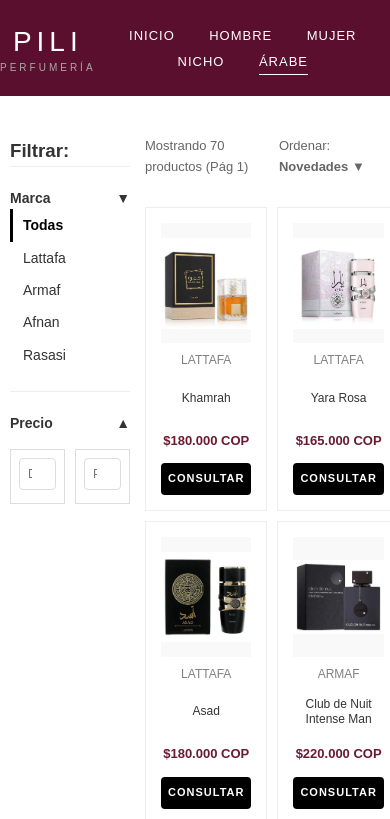
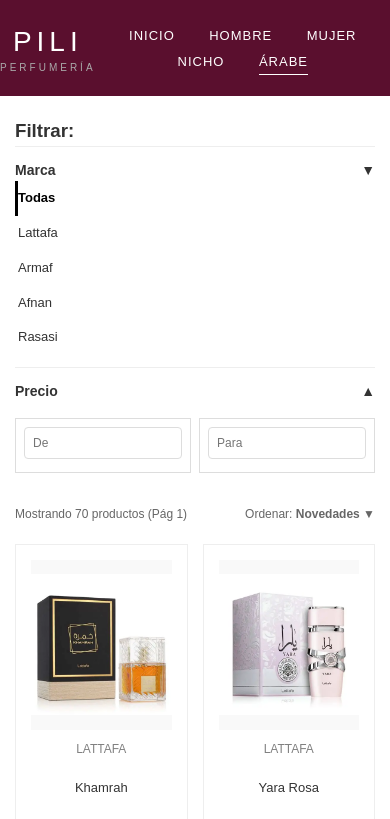
Before and after one commit to juandamonper2006-commits/perfumeriapili10, a website built with Vite: page paginas/arabe.html in a window 390 px wide. Shown: the top 819 px of the page. Built offline with nearby package versions, Linux system fonts and the light colour scheme.

Commit message:
Update catalogo.css

```diff
--- a/paginas/catalogo.css
+++ b/paginas/catalogo.css
@@ -396,70 +396,106 @@ button:hover, .btn-add:hover { background: #5a0f2e; }
 
 
 
-/*==============================
-   SOLO CELULAR
-==============================*/
+/* ==========================================
+   RESPONSIVE SOLO PARA CELULAR
+   (NO AFECTA LA VERSIÓN DE PC)
+========================================== */
 
 @media screen and (max-width:768px){
 
-    /* Mantener filtro a la izquierda */
+    /* Layout */
     .container{
         display:flex;
-        flex-direction:row;
-        align-items:flex-start;
-        gap:15px;
-        padding:0 10px;
+        flex-direction:column;
+        gap:20px;
+        margin:20px auto;
+        padding:0 15px;
     }
 
+    /* Filtros */
     .filters{
-        width:120px;
-        flex-shrink:0;
+        width:100%;
     }
 
-    .products-section{
-        flex:1;
-        min-width:0;
+    .filter-group{
+        padding:12px 0;
     }
 
-    /* Mantener 2 columnas para que no se dañe */
+    .filter-header{
+        font-size:14px;
+    }
+
+    .filter-list li a{
+        font-size:13px;
+        padding:7px 0;
+    }
+
+    .price-inputs{
+        display:flex;
+        gap:8px;
+    }
+
+    .input-box{
+        width:50%;
+    }
+
+    /* Encabezado catálogo */
+    .catalog-header{
+        display:flex;
+        justify-content:space-between;
+        align-items:center;
+        font-size:12px;
+        margin-bottom:20px;
+    }
+
+    /* Productos */
     #contenedor-productos,
     .product-grid{
         grid-template-columns:repeat(2,1fr) !important;
-        gap:10px;
+        gap:15px !important;
     }
 
-    /* Reducir tamaños SOLO en celular */
+    .product-card{
+        padding-bottom:10px;
+    }
+
     .product-image{
-        height:120px;
-        margin-bottom:8px;
+        height:170px;
+        margin-bottom:10px;
     }
 
     .product-info h3{
-        font-size:12px;
-        min-height:35px;
+        font-size:13px;
+        min-height:38px;
+        line-height:1.2;
+    }
+
+    .brand{
+        font-size:11px;
     }
 
     .price{
-        font-size:13px;
+        font-size:16px;
+        margin-bottom:10px;
     }
 
     .btn-consultar{
-        font-size:10px;
-        padding:8px;
+        font-size:11px;
+        padding:10px;
     }
 
 }
 
-/* ===== FOOTER CELULAR ===== */
+/* ==========================================
+   FOOTER CELULAR
+========================================== */
 
 @media screen and (max-width:768px){
 
     .footer-content{
-
         display:grid !important;
-    grid-template-columns:repeat(3,1fr) !important;
+        grid-template-columns:repeat(3,1fr);
         gap:15px;
-
     }
 
     .footer-logo-section{
@@ -468,7 +504,7 @@ button:hover, .btn-add:hover { background: #5a0f2e; }
 
     .footer-links h4,
     .footer-contact h4{
-    font-size:18px;
+        font-size:16px;
     }
 
     .footer-links ul li a,
```
Lines whose indentation alone changed are shown as unchanged.
